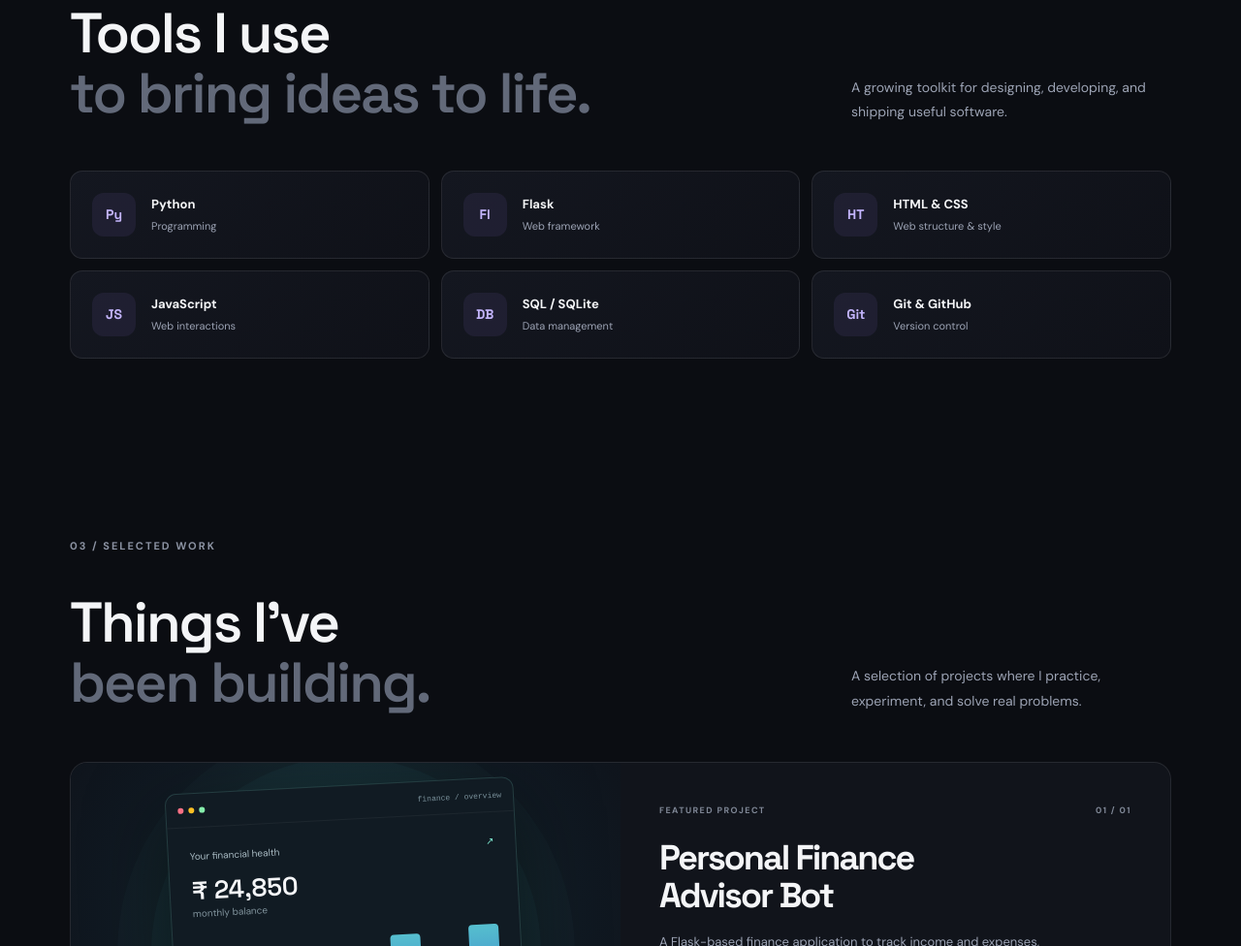
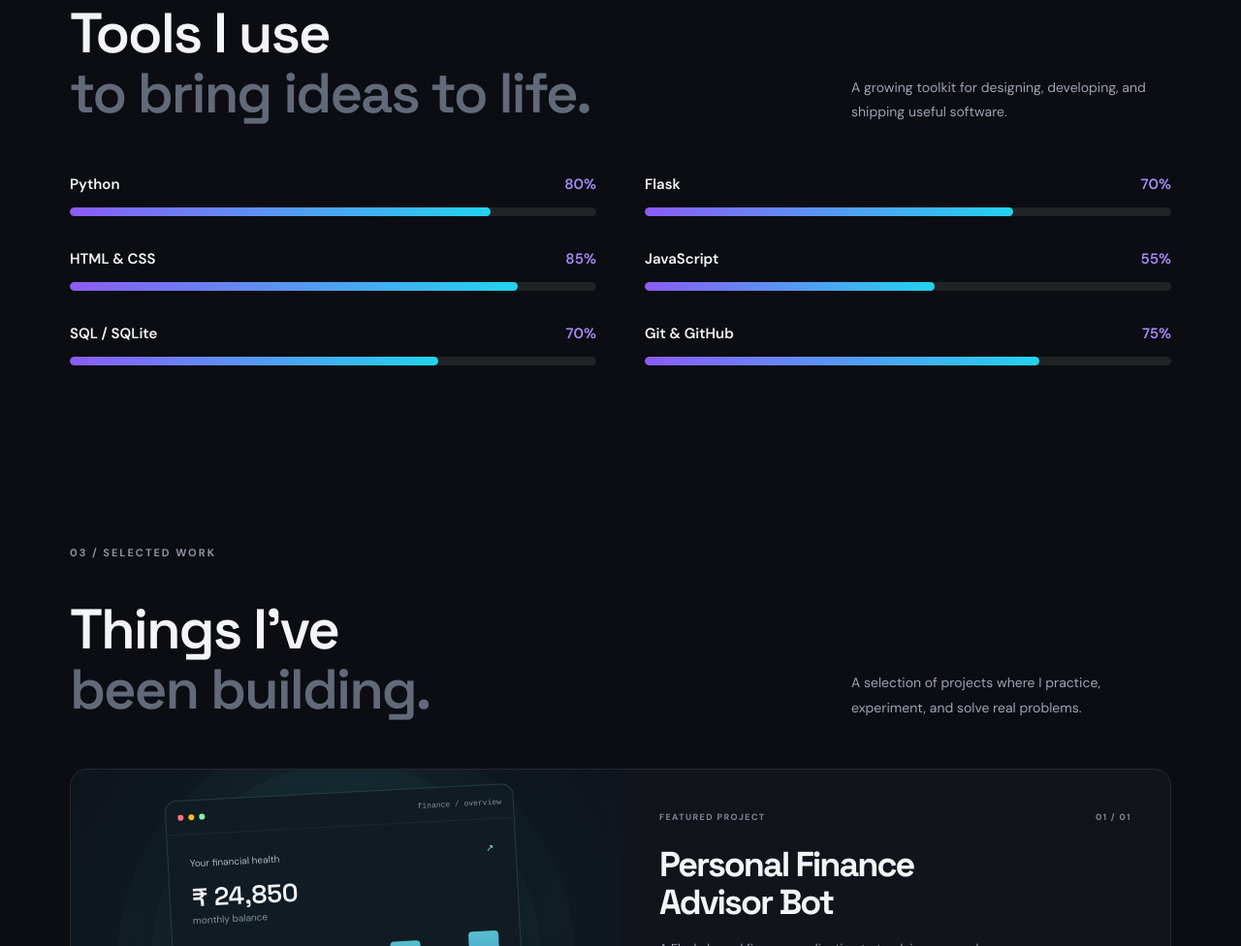
Before and after one commit to madhav-devx/portfolio-website, a plain HTML site: page index.html in a window 1280 px wide. Shown: the part 1834-2810 px from the top of the page at 97% size. Drawn offline with Linux system fonts and the light colour scheme.

Commit message:
Add animated skills section

```diff
--- a/index.html
+++ b/index.html
@@ -92,21 +92,80 @@
       </div>
     </section>
 
+
 <section class="section skills-section" id="skills">
   <div class="section-label">02 / SKILLS & TOOLS</div>
+
   <div class="section-heading-row">
     <h2>Tools I use<br><span class="muted">to bring ideas to life.</span></h2>
     <p class="section-intro">A growing toolkit for designing, developing, and shipping useful software.</p>
   </div>
-      <div class="skills-grid">
-        <div class="skill-card"><span class="skill-symbol">Py</span><div><strong>Python</strong><small>Programming</small></div></div>
-        <div class="skill-card"><span class="skill-symbol">Fl</span><div><strong>Flask</strong><small>Web framework</small></div></div>
-        <div class="skill-card"><span class="skill-symbol">HT</span><div><strong>HTML & CSS</strong><small>Web structure & style</small></div></div>
-        <div class="skill-card"><span class="skill-symbol">JS</span><div><strong>JavaScript</strong><small>Web interactions</small></div></div>
-        <div class="skill-card"><span class="skill-symbol">DB</span><div><strong>SQL / SQLite</strong><small>Data management</small></div></div>
-        <div class="skill-card"><span class="skill-symbol">Git</span><div><strong>Git & GitHub</strong><small>Version control</small></div></div>
+
+  <div class="animated-skills">
+
+    <div class="animated-skill">
+      <div class="skill-info">
+        <span>Python</span>
+        <span>80%</span>
+      </div>
+      <div class="skill-track">
+        <div class="skill-progress" data-level="80%"></div>
+      </div>
+    </div>
+
+    <div class="animated-skill">
+      <div class="skill-info">
+        <span>Flask</span>
+        <span>70%</span>
+      </div>
+      <div class="skill-track">
+        <div class="skill-progress" data-level="70%"></div>
+      </div>
+    </div>
+
+    <div class="animated-skill">
+      <div class="skill-info">
+        <span>HTML & CSS</span>
+        <span>85%</span>
+      </div>
+      <div class="skill-track">
+        <div class="skill-progress" data-level="85%"></div>
+      </div>
+    </div>
+
+    <div class="animated-skill">
+      <div class="skill-info">
+        <span>JavaScript</span>
+        <span>55%</span>
+      </div>
+      <div class="skill-track">
+        <div class="skill-progress" data-level="55%"></div>
+      </div>
+    </div>
+
+    <div class="animated-skill">
+      <div class="skill-info">
+        <span>SQL / SQLite</span>
+        <span>70%</span>
+      </div>
+      <div class="skill-track">
+        <div class="skill-progress" data-level="70%"></div>
+      </div>
+    </div>
+
+    <div class="animated-skill">
+      <div class="skill-info">
+        <span>Git & GitHub</span>
+        <span>75%</span>
+      </div>
+      <div class="skill-track">
+        <div class="skill-progress" data-level="75%"></div>
+      </div>
+    </div>
+
   </div>
 </section>
+
 
     <section class="section projects-section" id="projects">
       <div class="section-label">03 / SELECTED WORK</div>
--- a/script.js
+++ b/script.js
@@ -30,3 +30,29 @@ document.querySelector(".demo-link").addEventListener("click", (event) => {
   event.preventDefault();
   alert("Add your live project URL to this button in index.html.");
 });
+
+
+// Animated Skills Progress Bars
+
+const skillSection = document.querySelector("#skills");
+
+if (skillSection) {
+  const skillObserver = new IntersectionObserver((entries) => {
+    entries.forEach((entry) => {
+      if (entry.isIntersecting) {
+        const skillBars = skillSection.querySelectorAll(".skill-progress");
+
+        skillBars.forEach((bar) => {
+          bar.style.setProperty("--skill-level", bar.dataset.level);
+          bar.classList.add("animate");
+        });
+
+        skillObserver.unobserve(skillSection);
+      }
+    });
+  }, {
+    threshold: 0.3
+  });
+
+  skillObserver.observe(skillSection);
+}
--- a/style.css
+++ b/style.css
@@ -75,3 +75,56 @@ h2{font-size:clamp(38px,5vw,58px);font-weight:600}.muted{color:#626979}
 .orb-main {
     display: none;
 }
+
+/* Animated Skills Section */
+
+.animated-skills {
+  display: grid;
+  grid-template-columns: repeat(2, 1fr);
+  gap: 32px 50px;
+  margin-top: 50px;
+}
+
+.animated-skill {
+  width: 100%;
+}
+
+.skill-info {
+  display: flex;
+  justify-content: space-between;
+  align-items: center;
+  margin-bottom: 12px;
+  font-size: 15px;
+  font-weight: 600;
+}
+
+.skill-info span:last-child {
+  color: var(--accent, #a78bfa);
+}
+
+.skill-track {
+  width: 100%;
+  height: 9px;
+  background: rgba(255, 255, 255, 0.09);
+  border-radius: 20px;
+  overflow: hidden;
+}
+
+.skill-progress {
+  width: 0;
+  height: 100%;
+  border-radius: 20px;
+  background: linear-gradient(90deg, #8b5cf6, #22d3ee);
+  transition: width 1.5s ease;
+}
+
+.skill-progress.animate {
+  width: var(--skill-level);
+}
+
+@media (max-width: 650px) {
+  .animated-skills {
+    grid-template-columns: 1fr;
+    gap: 25px;
+  }
+}
```
Lines whose indentation alone changed are shown as unchanged.
